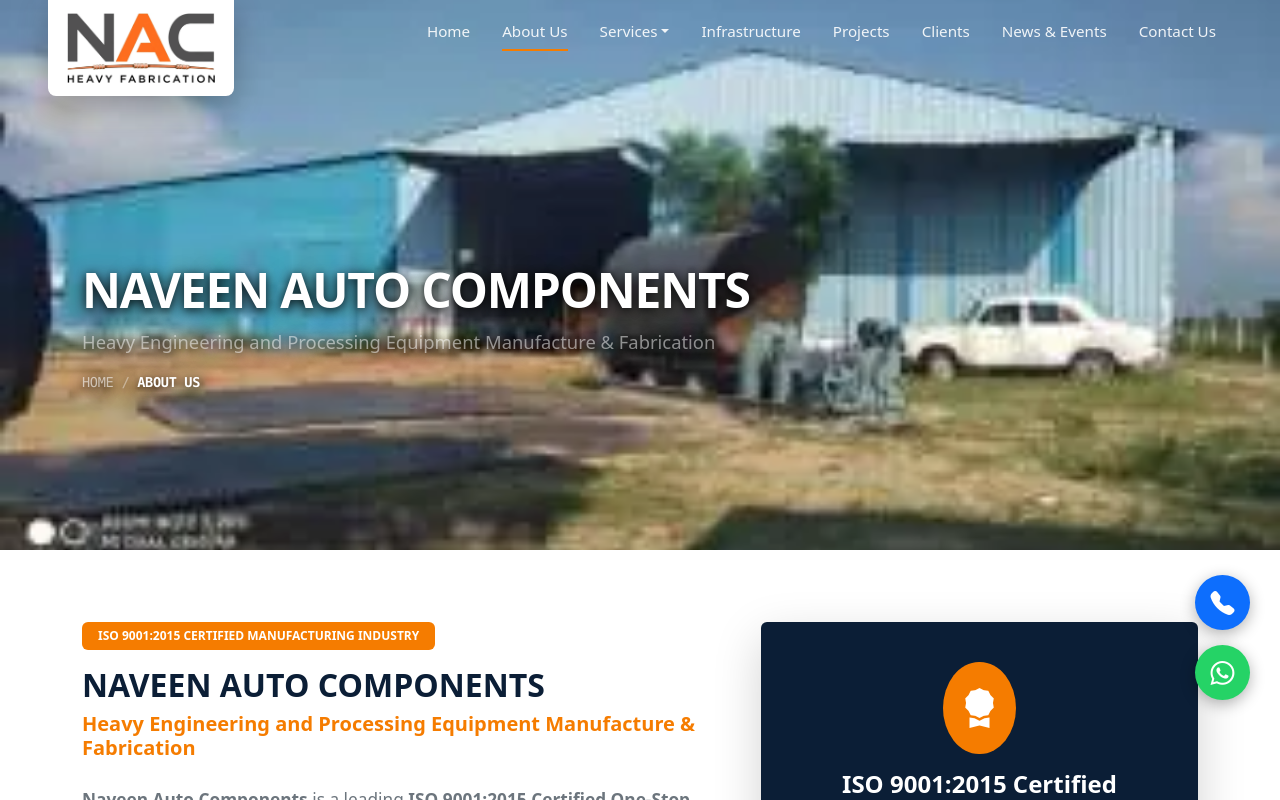
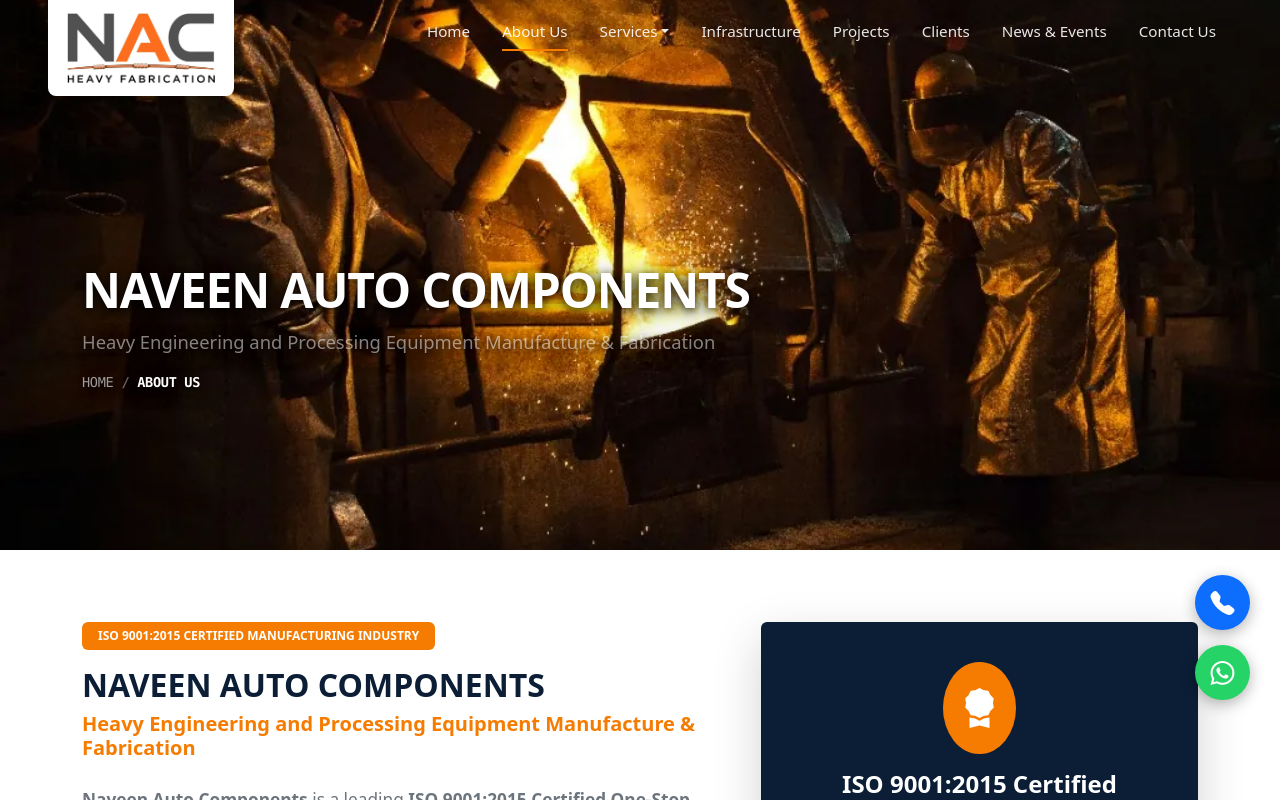
Before and after one commit to kavithaarunkumar33011-ai/naveen-auto-components, a React (Vite) app: page /about in a window 1280 px wide. Shown: the top 800 px of the page. Built offline with nearby package versions, Linux system fonts and the light colour scheme.

Commit message:
Update About Us banner to HD heavy engineering fabrication image

```diff
--- a/src/pages/About.jsx
+++ b/src/pages/About.jsx
@@ -58,7 +58,7 @@
         title="NAVEEN AUTO COMPONENTS"
         subtitle="Heavy Engineering and Processing Equipment Manufacture & Fabrication"
         breadcrumbs={[{ label: 'About Us', url: '/about' }]}
-        image="/images/factories/nac-office-ambattur-chennai-50.webp"
+        image="/images/hd/heavy-engineering-fabrication-chennai-nac-02.webp"
       />
 
       {/* Main About Content */}
```
